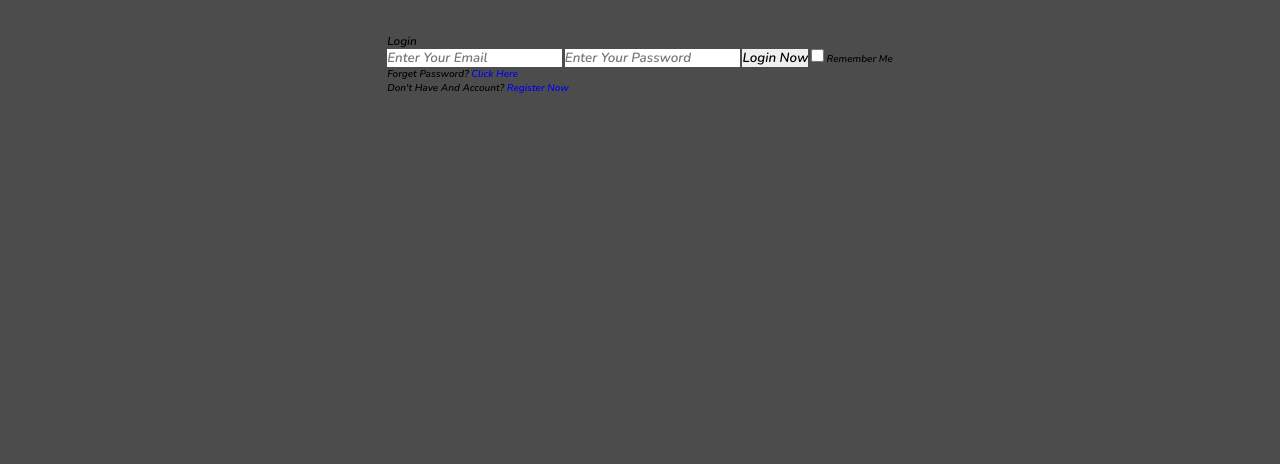
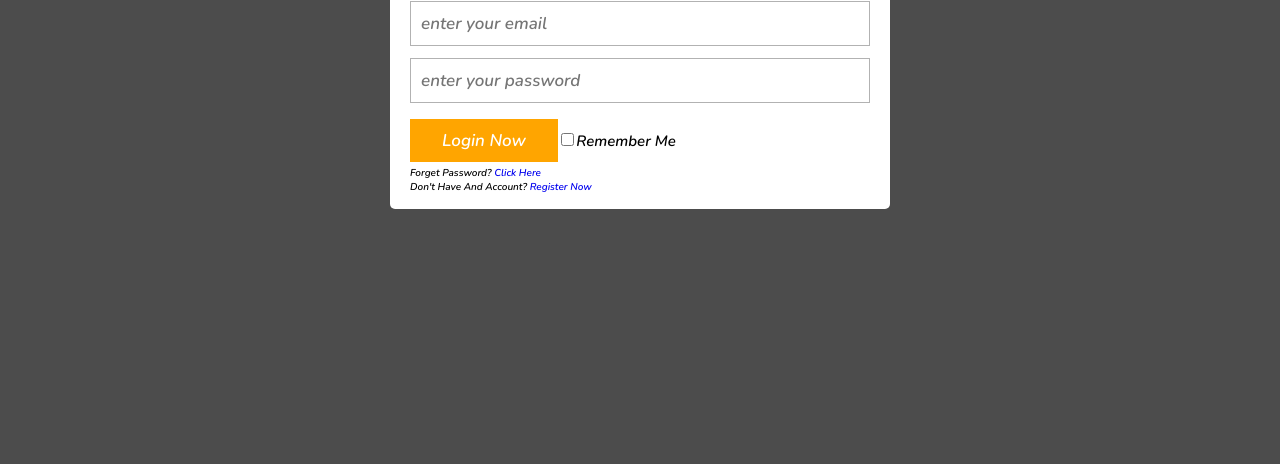
Before and after one commit to 1DavisJohnson/1DavisJohnson.github.io, a plain HTML site: page index.html in a window 1280 px wide. Shown: the part 336-800 px from the top of the page. Drawn offline with nearby package versions, Linux system fonts and the light colour scheme.

Commit message:
new updates

```diff
--- a/css/style.css
+++ b/css/style.css
@@ -24,6 +24,22 @@ html{
     overflow-x: hidden;
     scroll-padding-top: 6rem;
     scroll-behavior: smooth;
+}
+
+.btn{
+    display: inline-block;
+    margin-top: 1rem;
+    background: var(--organge);
+    color: #fff;
+    padding: .8rem 3rem;
+    border: .2rem solid var(--organge);
+    cursor: pointer;
+    font-size: 1.7rem;;
+}
+
+.btn:hover{
+    background:rgb(255, 165, 0, .2);
+    color: var(--organge);
 }
 
 header{
@@ -120,3 +136,40 @@ header .search-bar-container label:hover{
     align-items: center;
     justify-content: center;
 }
+
+.login-form-container form{
+    margin: 2rem;
+    padding: 1.5rem 2rem;
+    border-radius: .5rem;
+    background: #fff;
+    width: 50rem;
+}
+
+.login-form-container form h3{
+    font-size: 3rem;
+    color: #444;
+    text-transform: uppercase;
+    text-align: center;
+    padding: 1rem 0;
+}
+
+.login-form-container form .box{
+    width: 100%;
+    padding: 1rem;
+    font-size: 1.7rem;
+    color: #333;
+    margin: .6rem 0;
+    border: .1rem solid rgba(0,0,0,.3);
+    text-transform: none;
+}
+.login-form-container form .box:focus{
+    background-color: var(--organge);
+}
+
+.login-form-container form #remember{
+    margin: 2rem 0;
+}
+
+.login-form-container form label{
+    font-size: 1.5rem;
+}
```
